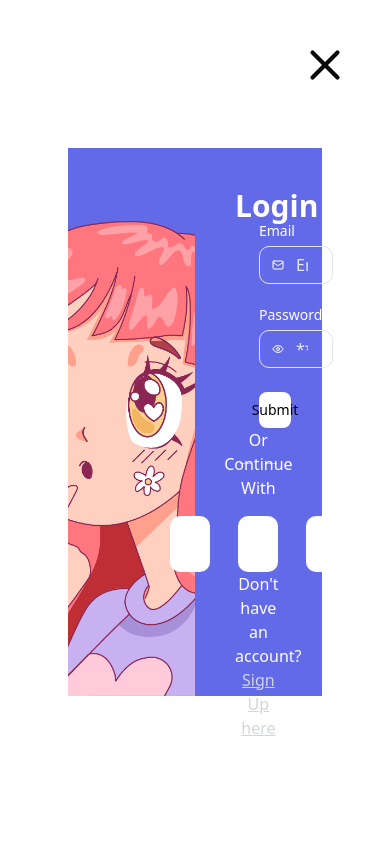
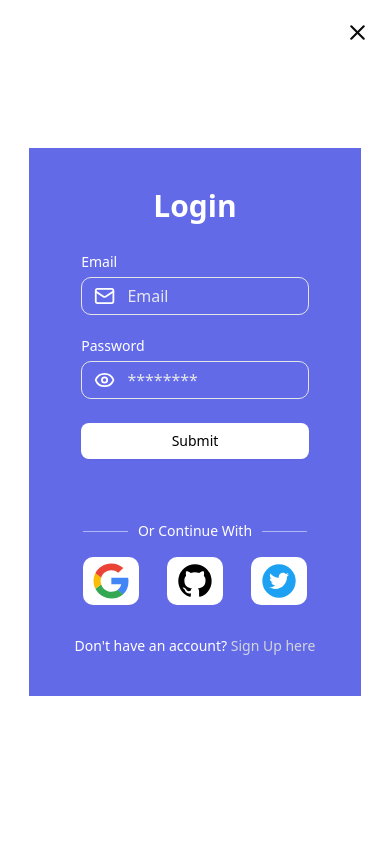
Before and after one commit to khatri-rohit/subscription_tracker, a React (Vite) app in the folder subscribe/: page / in a window 390 px wide. Shown: the top 844 px of the page. Built offline with nearby package versions, Linux system fonts and the light colour scheme.

Commit message:
update SignIn components with responsive styling and layout adjustments

```diff
--- a/subscribe/src/components/common/auth/SignIn.tsx
+++ b/subscribe/src/components/common/auth/SignIn.tsx
@@ -30,23 +30,18 @@ const SignIn = () => {
 
   return (
     <Model>
-      <div className="bg-[#636AE8] w-[65%] h-[65%] flex">
-        <div className="absolute right-10 top-10 cursor-pointer">
-          <X size={50} />
-        </div>
-
-        <div className="w-[50%]">
-          <img className="object-cover h-full" src="/img/signup-1.png" alt="girl-illestration" />
-        </div>
-
-        <div className="w-[50%] h-full flex flex-col p-10">
+      <div className="absolute md:right-10 right-5 md:top-10 top-5 cursor-pointer">
+        <X size={25} />
+      </div>
+      <div className="bg-[#636AE8] md:w-[] lg:w-[65%] w-[85%] h-[65%] md:grid md:grid-cols-2">
+        <div className="h-full flex flex-col p-10 w-full">
           <p className="text-3xl text-white font-bold text-center">
             Login
           </p>
 
           <Form {...form}>
             <form onSubmit={form.handleSubmit(onSubmit)}
-              className="space-y-6 px-6 w-[80%] m-auto">
+              className="space-y-6 md:px-6 px-3 md:w-[80%] w-full m-auto">
               <FormField
                 control={form.control}
                 name="email"
@@ -89,26 +84,31 @@ const SignIn = () => {
             </form>
           </Form>
 
-          <div className="m-auto w-[80%]">
-            <p className="text-center text-white relative flex items-center justify-center before:content-[''] before:absolute before:left-0 before:w-[30%] before:h-[1px] before:bg-white/50 after:content-[''] after:absolute after:right-0 after:w-[30%] after:h-[1px] after:bg-white/50">
+          <div className="m-auto md:w-[80%]">
+            <p className="text-center text-sm text-white relative flex items-center justify-center before:content-[''] before:absolute before:left-0 before:w-[20%] md:before:w-[15%] lg:before:w-[30%] before:h-[1px] before:bg-white/50 after:content-[''] after:absolute after:right-0 after:w-[20%] md:after:w-[15%] lg:after:w-[30%] after:h-[1px] after:bg-white/50">
               Or Continue With
             </p>
             <div className="icons flex justify-center gap-x-7 mt-4">
-              <div className="bg-white p-2 rounded-lg px-5">
+              <div className="bg-white md:p-2 px-2 py-1 rounded-lg">
                 <img src="/img/icons/google-svgrepo-com.svg" alt="google" className="w-10 h-10 cursor-pointer" />
               </div>
-              <div className="bg-white p-2 rounded-lg px-5">
+              <div className="bg-white md:p-2 px-2 py-1 rounded-lg">
                 <img src="/img/icons/github-svgrepo-com.svg" alt="github" className="w-10 h-10 cursor-pointer" />
               </div>
-              <div className="bg-white p-2 rounded-lg px-5">
+              <div className="bg-white md:p-2 px-2 py-1 rounded-lg">
                 <img src="/img/icons/twitter-svgrepo-com.svg" alt="twitter" className="w-10 h-10 cursor-pointer" />
               </div>
             </div>
           </div>
           <div className="text-center text-white">
-            <p className="">Don't have an account? <span className="underline text-gray-300">Sign Up here</span></p>
+            <p className="text-sm lg:text-lg ">Don't have an account? <span className="hover:underline text-gray-300 cursor-pointer">Sign Up here</span></p>
           </div>
         </div>
+
+        {/* <div className="w-[50%]"> */}
+        <img className="hidden md:block object-cover h-full" src="/img/signup-1.png" alt="girl-illestration" />
+        {/* </div> */}
+
       </div>
     </Model>
   )
```
